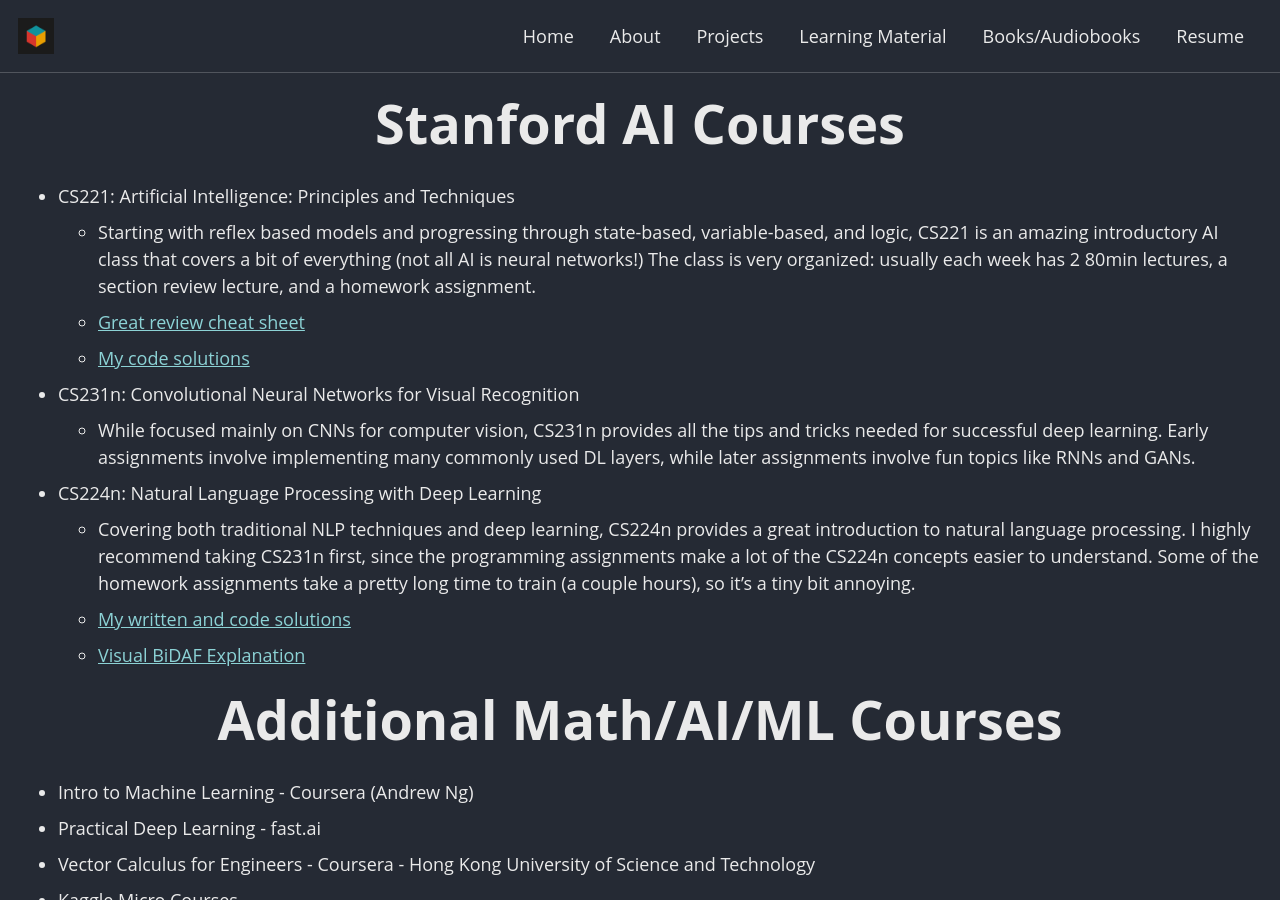
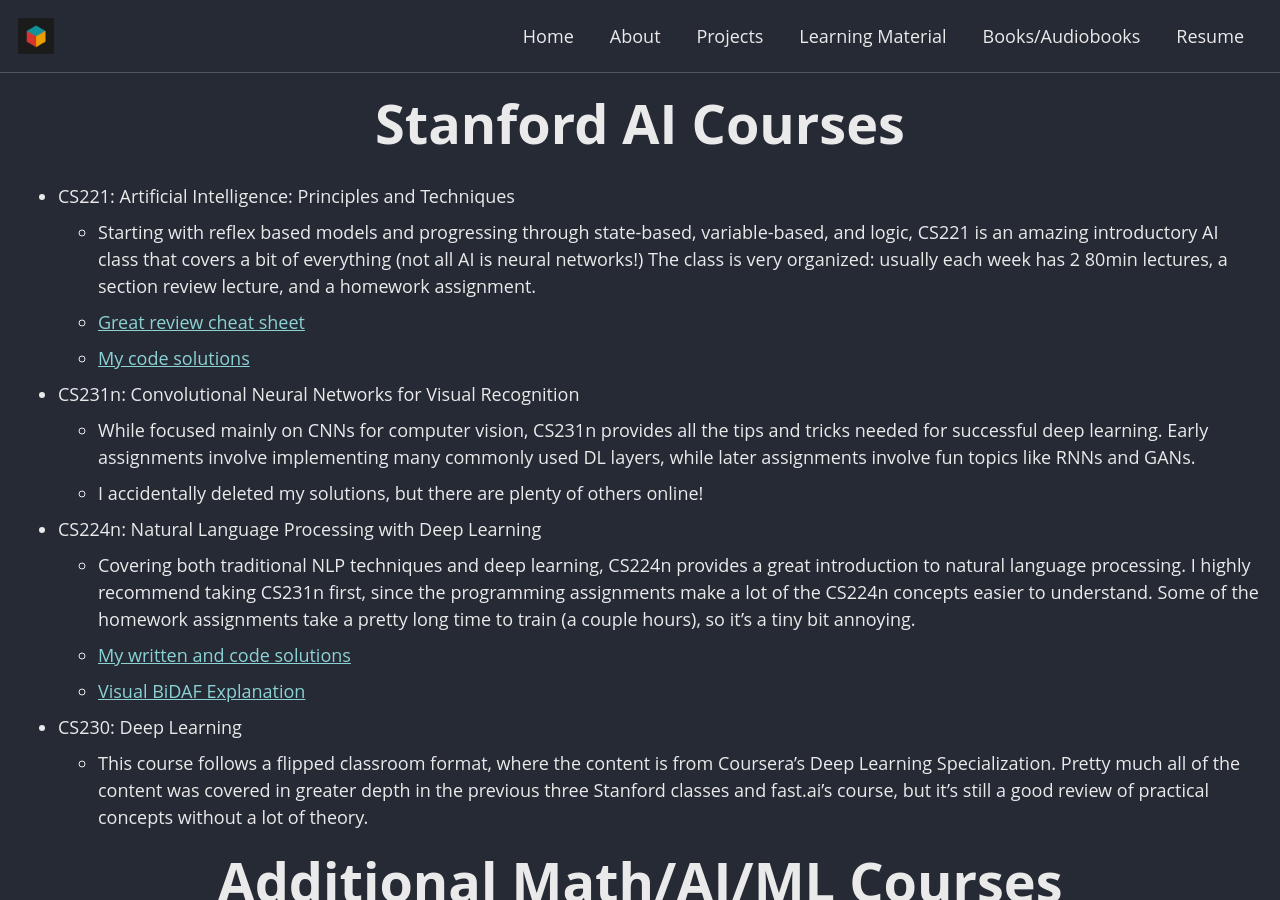
Before and after one commit to dchen327/dchen327.github.io, a Jekyll site: the page built from learning-material.md, in a window 1280 px wide and 900 px high. Built offline with Jekyll 4.4.1, drawn with Linux system fonts in a browser that asks for light colours; cached includes are drawn as plain includes.

Commit message:
update Stanford Courses

```diff
--- a/learning-material.md
+++ b/learning-material.md
@@ -9,10 +9,13 @@
   - [My code solutions](https://github.com/dchen327/stanford-cs221-code)
 - CS231n: Convolutional Neural Networks for Visual Recognition
   - While focused mainly on CNNs for computer vision, CS231n provides all the tips and tricks needed for successful deep learning. Early assignments involve implementing many commonly used DL layers, while later assignments involve fun topics like RNNs and GANs.
+  - I accidentally deleted my solutions, but there are plenty of others online!
 - CS224n: Natural Language Processing with Deep Learning
   - Covering both traditional NLP techniques and deep learning, CS224n provides a great introduction to natural language processing. I highly recommend taking CS231n first, since the programming assignments make a lot of the CS224n concepts easier to understand. Some of the homework assignments take a pretty long time to train (a couple hours), so it's a tiny bit annoying.
   - [My written and code solutions](https://github.com/dchen327/stanford-cs224n)
   - [Visual BiDAF Explanation](https://towardsdatascience.com/the-definitive-guide-to-bi-directional-attention-flow-d0e96e9e666b)
+- CS230: Deep Learning
+  - This course follows a flipped classroom format, where the content is from Coursera's Deep Learning Specialization. Pretty much all of the content was covered in greater depth in the previous three Stanford classes and fast.ai's course, but it's still a good review of practical concepts without a lot of theory.
 
 <h1 style="font-size: 3em; text-align: center">Additional Math/AI/ML Courses</h1>
 - Intro to Machine Learning - Coursera (Andrew Ng)
```
